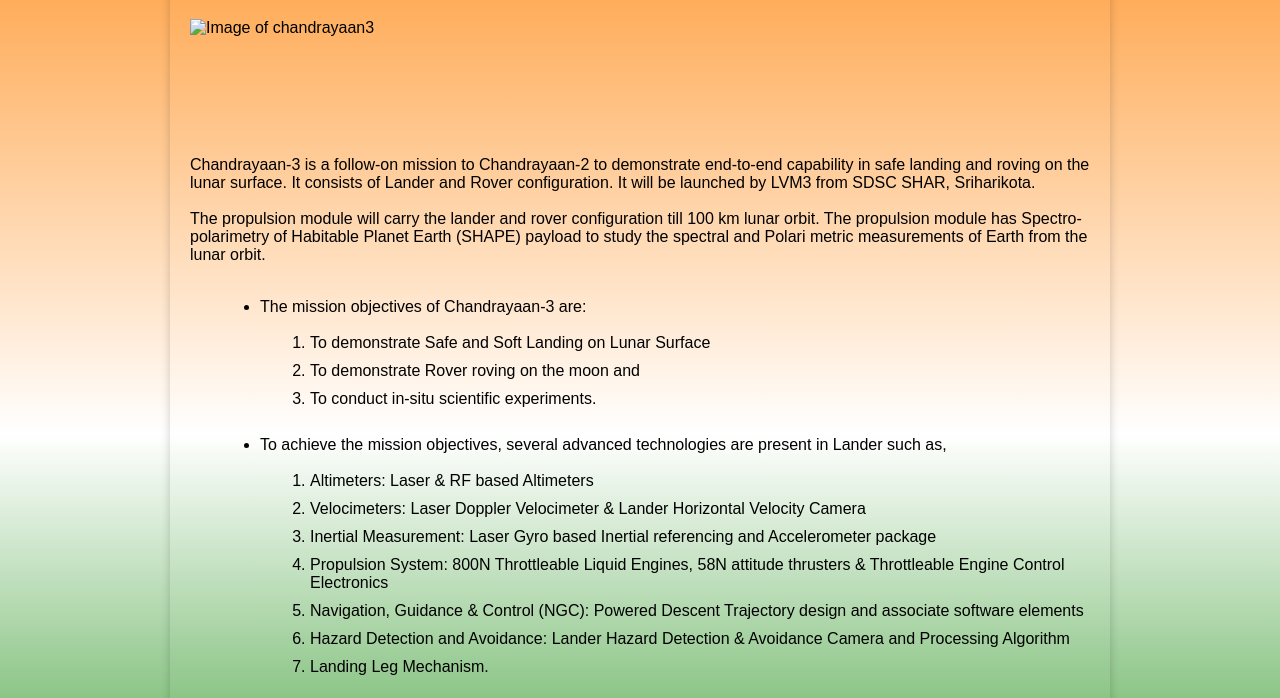
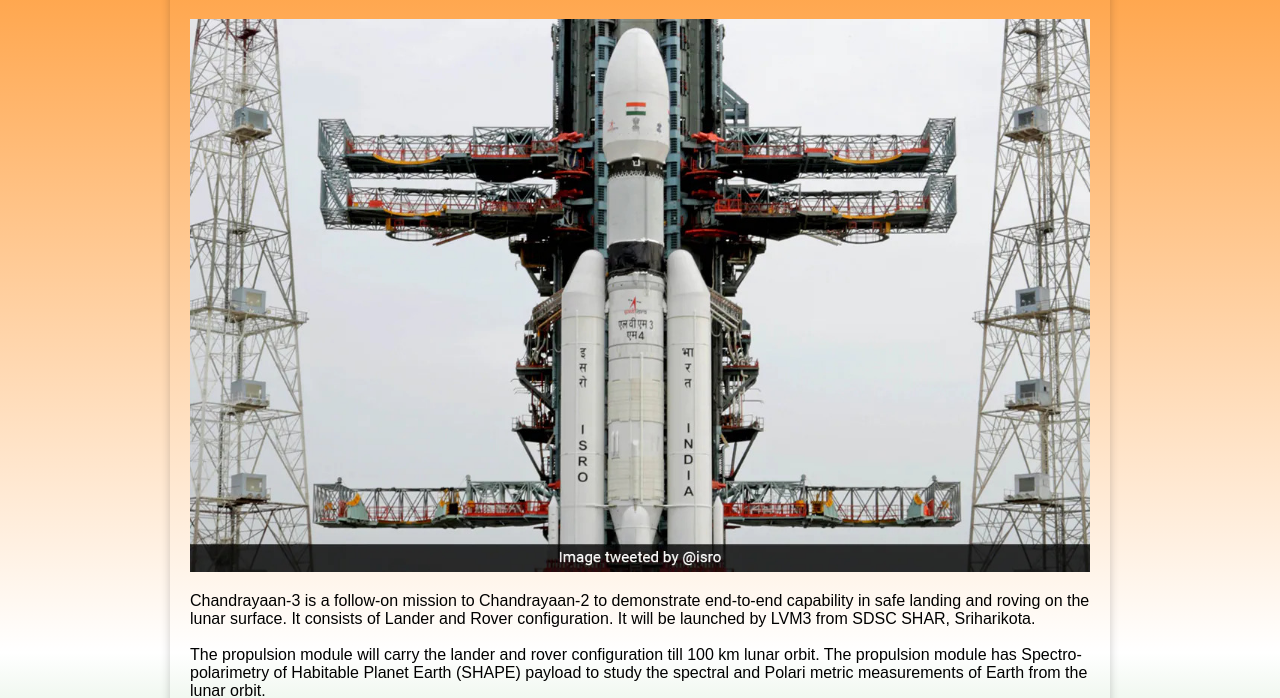
Before and after one commit to Goutham-Raj-VS/Chandrayaan3, a plain HTML site: page index.html in a window 1280 px wide. Shown: the part 106-804 px from the top of the page. Drawn offline with Linux system fonts and the light colour scheme.

Commit message:
Update index.html

```diff
--- a/index.html
+++ b/index.html
@@ -13,7 +13,7 @@
     <h1 class="Title">Chandrayaan 3</h1>
 
     <!-- image -->
-    <img src ="../New/Images/chandrayaan3.jpg" alt="Image of chandrayaan3" width="1920px" height="250px">
+    <img src ="./Images/chandrayaan3.jpg" alt="Image of chandrayaan3" width="1920px" height="250px">
 
 
     <p>
```
